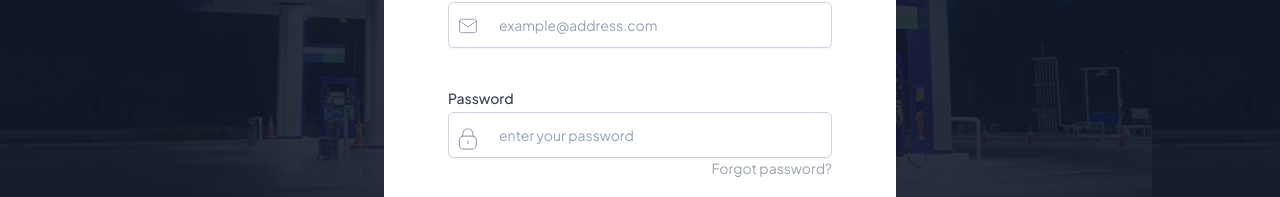
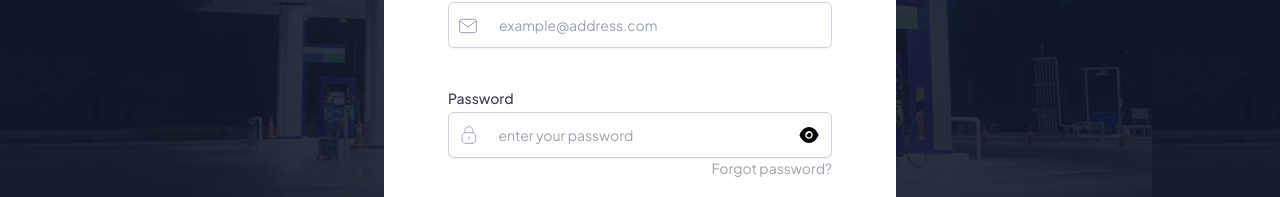
Before and after one commit to Thophylarh/ev-charger, a React (Create React App) app: page / in a window 1280 px wide. Shown: the part 322-519 px from the top of the page. Built offline with nearby package versions, Linux system fonts and the light colour scheme.

Commit message:
login show password

```diff
--- a/src/components/CustomerComponent/vehicleCard.jsx
+++ b/src/components/CustomerComponent/vehicleCard.jsx
@@ -1,33 +1,36 @@
 import React from "react";
-import ActiveCar from "../../assets/svg/activeCar.svg"
+import ActiveCar from "../../assets/svg/activeCar.svg";
 
-
-const VehicleCard = () =>{
-
-    return(
-        <section className="GBorder mb-[20px] ">
-            <div className="p-[1px] bg-gradient-to-tr from-[#6DDCFF] to-[#7F60F9] rounded-lg">
+const VehicleCard = () => {
+	return (
+		<section className=" mb-[20px] ">
+			<div className="p-[1px] border-2 border-[#6DDCFF]  rounded-lg">
 				<section className="w-full h-full p-[16px] bg-white ">
 					<img src={ActiveCar} alt="Car" />
 
 					<div className="mt-[12px] flex justify-between mb-[12px]">
 						<h2 className="text-[#667085] font-semibold text-xs">TESLA X</h2>
-                <h2 className="text-[#667085] font-semibold text-xs">782 - IKD - LAG</h2>
+						<h2 className="text-[#667085] font-semibold text-xs">
+							782 - IKD - LAG
+						</h2>
 					</div>
-            <hr/>
+					<hr />
 					<div className="mt-[20px] flex justify-between">
 						<h4 className="text-[#667085]font-normal text-xs">Money spent:</h4>
-                <h3 className="text-[#475467] font-semibold text-sm">NGN 560,000,000.00</h3>
+						<h3 className="text-[#475467] font-semibold text-sm">
+							NGN 560,000,000.00
+						</h3>
 					</div>
 					<div className="mt-[20px] flex justify-between">
-                <h4 className="text-[#667085]font-normal text-xs">Energy consumed:</h4>
+						<h4 className="text-[#667085]font-normal text-xs">
+							Energy consumed:
+						</h4>
 						<h3 className="text-[#475467] font-semibold text-sm">560.00Kw</h3>
 					</div>
 				</section>
 			</div>
 		</section>
-
-    )
-}
+	);
+};
 
 export default VehicleCard;
--- a/src/pages/Authentication/Login/login.jsx
+++ b/src/pages/Authentication/Login/login.jsx
@@ -7,6 +7,7 @@ import Email from "../../../assets/svg/email.svg";
 import Dot from "../../../assets/svg/activeDot.svg";
 import GreyDot from "../../../assets/svg/greyDot.svg";
 import Logo from "../../../assets/svg/logo.svg";
+import Show from "../../../assets/svg/showEye.svg";
 import "./style.css";
 import axios from "axios";
 import { useNavigate } from "react-router";
@@ -17,11 +18,17 @@ import { toast } from "react-toastify";
 const Login = () => {
 	const Navigate = useNavigate();
 	const [isLoading, setIsLoading] = useState(false);
+	const [showPassword, setShowPassword] = useState(false);
 	const [emailAddress, setEmail] = useState("");
 	const [password, setPassWord] = useState("");
 	const [user, setUser] = useState("");
 	const [inputType, setInputType] = useState("password");
 	let token = getToken();
+
+	useEffect(() => {
+	  showPassword ? setInputType('text') : setInputType('password')
+	}, [showPassword])
+
 
 	// toggle password
 	const toggle = () => {
@@ -155,26 +162,41 @@ const Login = () => {
 									Password
 								</label>
 								<div
-									className="flex  items-
-         start "
+									className=" flex items-center justify-between mt-1 p-3 bg-white border
+									shadow-sm border-slate-300
+									 placeholder-slate-400
+									  focus:outline-none focus:border-
+									   sky-500 focus:ring-sky-500 block
+									    w-96 rounded-md sm:text-sm
+									     focus:ring-1 "
 								>
-									<img className="w-[1rem] icon" src={Padlock}></img>
+
+										<img
+											className="w-[1rem] mr-[6%] "
+											src={Padlock}
+											alt="Enter  password"
+										/>
 										<input
 											required
 											type={inputType}
 											name="password"
 											placeholder="enter your password"
-										className="mt-1 p-3 bg-white border
-             shadow-sm border-slate-300
-              placeholder-slate-400
-               focus:outline-none focus:border-
-                sky-500 focus:ring-sky-500 block
-                 w-96 rounded-md sm:text-sm
-                  focus:ring-1 input-field"
+											className="w-[100%] outline-none"
 											onChange={(event) => {
 												setPassWord(event.target.value);
 											}}
 											value={password}
+										/>
+
+
+									<img
+										className=" flex justify-end cursor-pointer w-[1.5rem]"
+										src={Show}
+										alt="view password"
+										onClick={() => {
+											setShowPassword((showPassword) => !showPassword);
+											console.log(showPassword);
+										}}
 									/>
 								</div>
 							</div>
```
Lines whose indentation alone changed are shown as unchanged.
